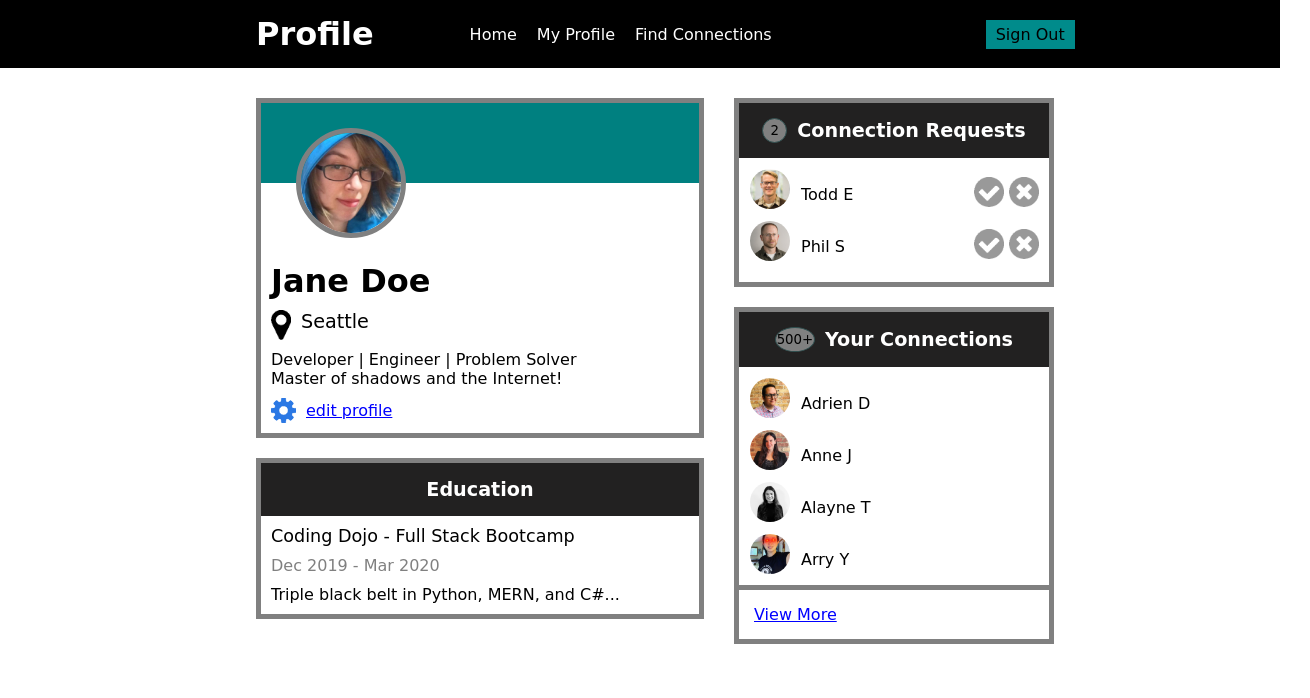
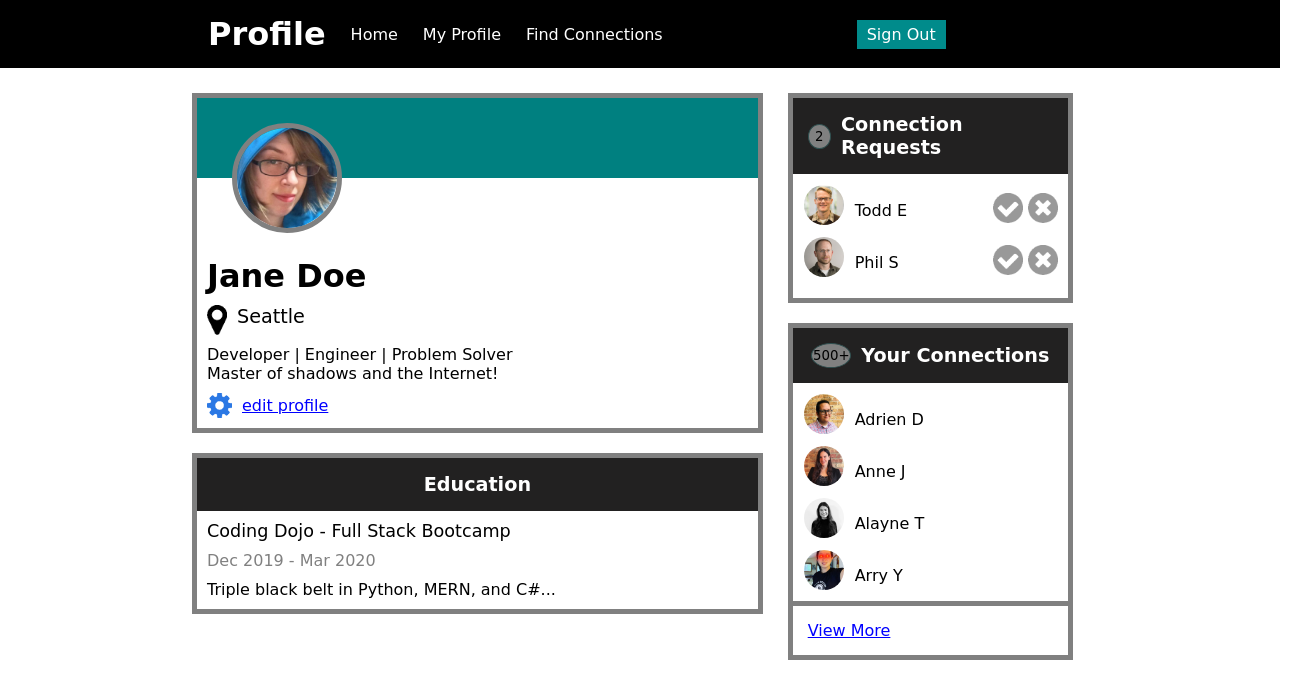
Before and after one commit to jbjmadden/Profile-Page, a plain HTML site: page index.html in a window 1280 px wide. Shown: the whole page, 1310 px wide, since content can reach past the window. Drawn offline with Linux system fonts and the light colour scheme.

Commit message:
messed around with the css code

```diff
--- a/style.css
+++ b/style.css
@@ -34,17 +34,16 @@ a {
 }
 
 .topnav h1 {
-    padding-right: 10%;
-    padding-left: 10%;
+    padding-left: 5%;
 }
 
 .topnav a {
-    padding-right: 20px;
+    padding-left: 25px;
 }
 
 .topnav .button {
     background-color: darkcyan;
-    color: black;
+    color: white;
     padding: 5px 10px;
     border: 2px solid black;
     margin-left: 20%;
@@ -58,8 +57,10 @@ a {
     display: flex;
     justify-content: center;
     vertical-align: top;
-    width: 100%;
-    padding: 15px;
+    padding-top: 25px;
+    padding-left: 15%;
+    padding-right: 15%;
+    margin: 0 auto;
 
 }
 
@@ -68,8 +69,8 @@ a {
 .left {
     background-color: white;
     color: black;
-    width: 35%;
-    margin: 15px;
+    margin-right: 25px;
+    flex: 2;
 }
 
 .left > div {
@@ -156,8 +157,8 @@ p.dates {
 .right {
     background-color: white;
     color: black;
-    width: 25%;
-    margin: 15px;
+    flex: 1;
+    margin-right: 15px;
 }
 
 .right > div {
```
